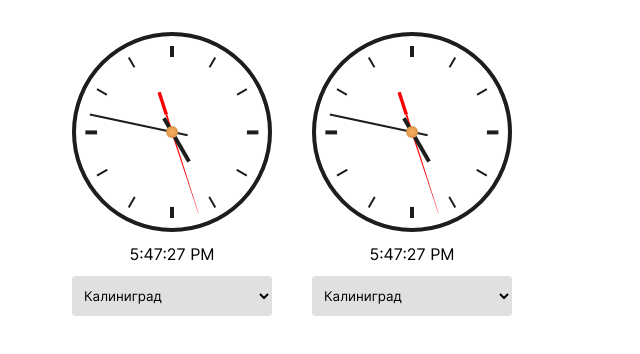
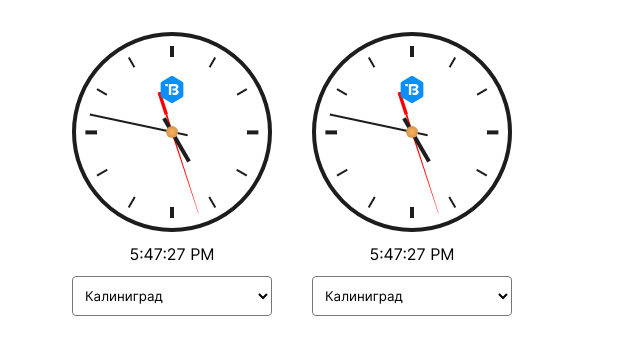
Before and after one commit to arperevalov/torgbox-test-assignment, a React app: page / in a window 1280 px wide. Shown: the top 354 px of the page, without its empty margins (0-640 px from the left). Built offline with nearby package versions, Linux system fonts and the light colour scheme.

Commit message:
Edited some styles, placed AnalogClock and DigitalClock components to /Clock, edited README

```diff
--- a/App/Components/Clock/AnalogClock/AnalogClock.js
+++ b/App/Components/Clock/AnalogClock.js
@@ -1,6 +1,7 @@
 import React from "react";
-import secondsArrow from './../../../../src/img/secondsArrow.svg';
-import clockPin from './../../../../src/img/clockPin.svg'
+import secondsArrow from './../../../src/img/secondsArrow.svg';
+import clockPin from './../../../src/img/clockPin.svg';
+import logo from './../../../src/img/logo.svg';
 
 const AnalogClock = props => {
 
@@ -21,6 +22,8 @@ const AnalogClock = props => {
 
         <img src={clockPin} className="pin"/>
 
+        <img src={logo} className="logo"/>
+
         <div className="segment first"></div>
         <div className="segment second"></div>
         <div className="mask"></div>
--- a/App/Components/Clock/Clock.js
+++ b/App/Components/Clock/Clock.js
@@ -1,6 +1,6 @@
 import React from "react";
-import DigitalClock from "./DigitalClock/DigitalClock";
-import AnalogClock from './AnalogClock/AnalogClock';
+import DigitalClock from "./DigitalClock";
+import AnalogClock from './AnalogClock';
 import Select from "../Select";
 import Preloader from "../Preloader";
 
--- a/App/Components/Select.js
+++ b/App/Components/Select.js
@@ -48,7 +48,7 @@ const Select = props => {
                 return <option key={index} value={i.timezone} >{i.name}</option>})}
         </select>
         <div ref={customOptionsElement} className="selectCustom" aria-hidden={true}>
-            <div className="select" onClick={setDisplayOptionsState}>{customValue}
+            <div className={`select ${displayOptions ? 'active' : ''}`} onClick={setDisplayOptionsState}>{customValue}
             </div>
             <ul className={`options ${displayOptions ? 'active' : ''}`}>
                 {props.timezones.length === 0 ?  '' : props.timezones.map((i, index) => {
--- a/src/scss/Components/analogClock.scss
+++ b/src/scss/Components/analogClock.scss
@@ -127,7 +127,6 @@
     }
 
     .pin {
-        display: block;
         width: 6% * $clockSizeMultiplier;
         height: 6% * $clockSizeMultiplier;
         position: absolute;
@@ -138,4 +137,15 @@
         margin: auto;
         z-index: 100;
     }
+
+    .logo {
+        width: 14% * $clockSizeMultiplier;
+        height: 14% * $clockSizeMultiplier;
+        position: absolute;
+        left: 0;
+        right: 0;
+        top: 40px * $clockSizeMultiplier;
+        margin: auto;
+        z-index: 100;
+    }
 }
--- a/src/scss/Components/select.scss
+++ b/src/scss/Components/select.scss
@@ -11,7 +11,7 @@
         font-family: 'Inter';
         background-color: $selectBgColor;
         border-radius: 4px;
-        border: none;
+        // border: none;
         padding: 8px;
     }
 
@@ -21,6 +21,7 @@
         left: 0;
         top: 0;
         background-color: $selectBgColor;
+        border: 1px solid $selectBorderColor;
         border-radius: 4px;
         display: none;
         cursor: pointer;
@@ -37,6 +38,14 @@
             text-overflow: clip;
             overflow: hidden;
             white-space: nowrap;
+
+            &.active {
+                background-color: $selectActiveBgColor;
+
+                &::before {
+                    background-color: $selectActiveBgColor;
+                }
+            }
 
             &::before {
                 content: '▼';
@@ -62,7 +71,7 @@
             font-size: 14px;
             list-style: none;
             border-radius: 4px;
-            border: 1px solid $selectBgColor;
+            border: 1px solid $selectBorderColor;
             display: none;
             box-shadow: 0 4px 8px rgba(0, 0, 0, 0.2);
 
--- a/src/scss/vars.scss
+++ b/src/scss/vars.scss
@@ -7,6 +7,8 @@ $clockBaseColor: #fff;
 
 $preloaderColor: red;
 
-$selectBgColor: #E0E0E0;
+$selectBgColor: #fff;
+$selectActiveBgColor: #e0e0e0;
+$selectBorderColor: #1d1d1d;
 $selectOptionsBgColor: #fff;
 $acColor: #428BCA;
```
Also changed, not shown: App/Components/Clock/DigitalClock.js (renamed from App/Components/Clock/DigitalClock/DigitalClock.js), src/img/logo.svg (added), 1 other file (tests, documents, lock files or other folders).
